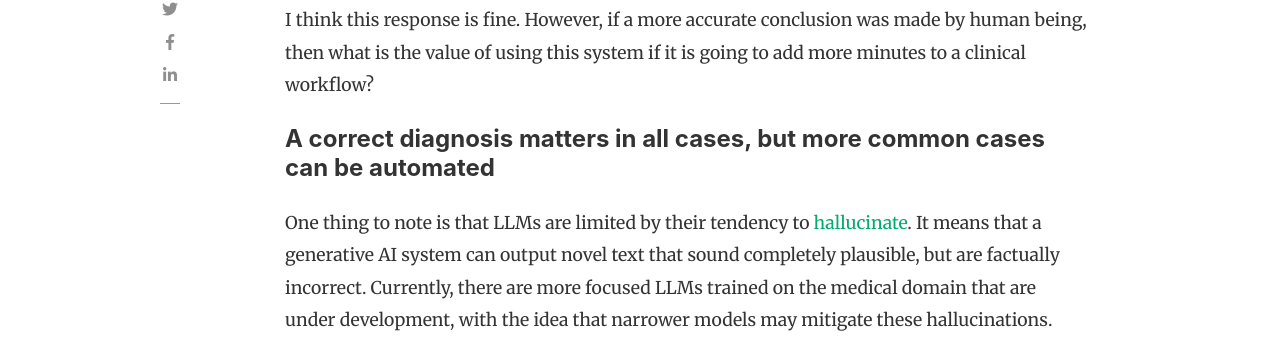
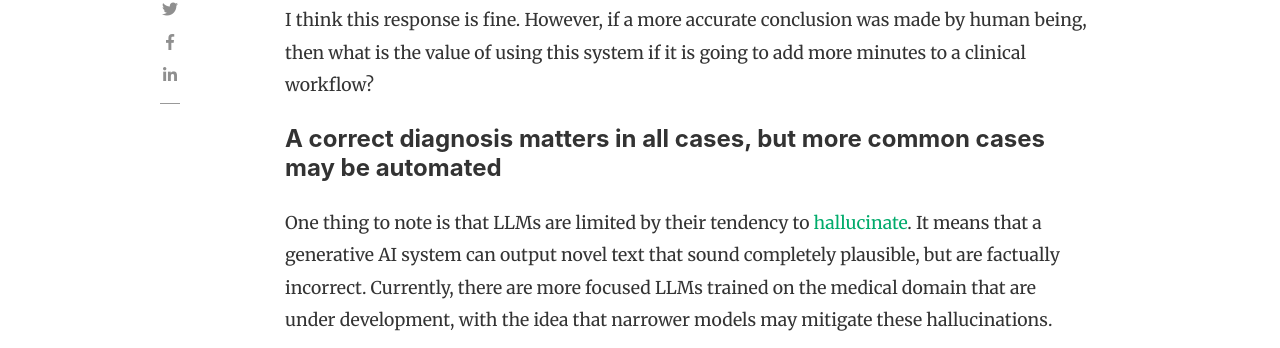
Before and after one commit to slsu0424/slsu0424.github.io, a Jekyll site: the page built from _posts/2023-06-02-test.md, in a window 1280 px wide and 900 px high, scrolled down 3317 px. Shown: the part 136-484 px from the top of the window. Built offline with Jekyll 4.4.1, drawn with Linux system fonts in a browser that asks for light colours; nearby versions of some CDN libraries; comment, search, counter and statistics services are not loaded.

Commit message:
Update 2023-06-02-test.md

```diff
--- a/_posts/2023-06-02-test.md
+++ b/_posts/2023-06-02-test.md
@@ -48,7 +48,7 @@ In all fairness though, ChatGPT did close out its response as follows:
 
 I think this response is fine.  However, if a more accurate conclusion was made by human being, then what is the value of using this system if it is going to add more minutes to a clinical workflow?
 
-#### A correct diagnosis matters in all cases, but more common cases can be automated
+#### A correct diagnosis matters in all cases, but more common cases may be automated
 
 One thing to note is that LLMs are limited by their tendency to [hallucinate](https://spectrum.ieee.org/ai-hallucination).  It means that a generative AI system can output novel text that sound completely plausible, but are factually incorrect.  Currently, there are more focused LLMs trained on the medical domain that are under development, with the idea that narrower models may mitigate these hallucinations.
 
```
